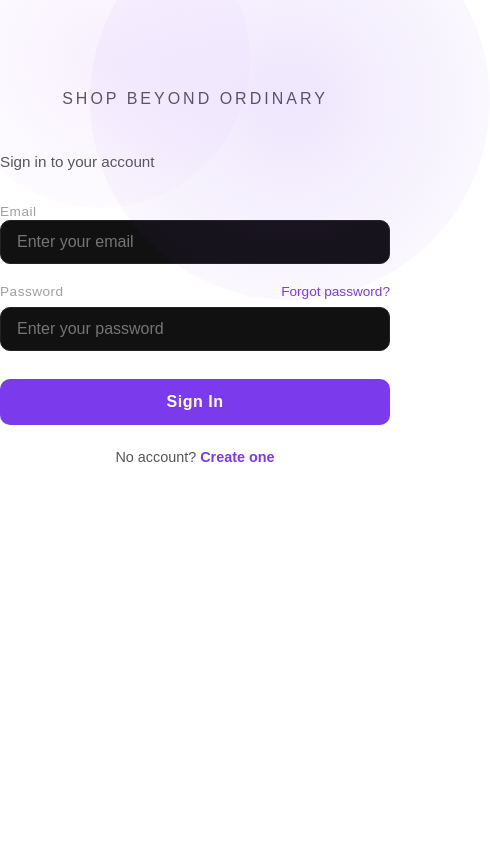
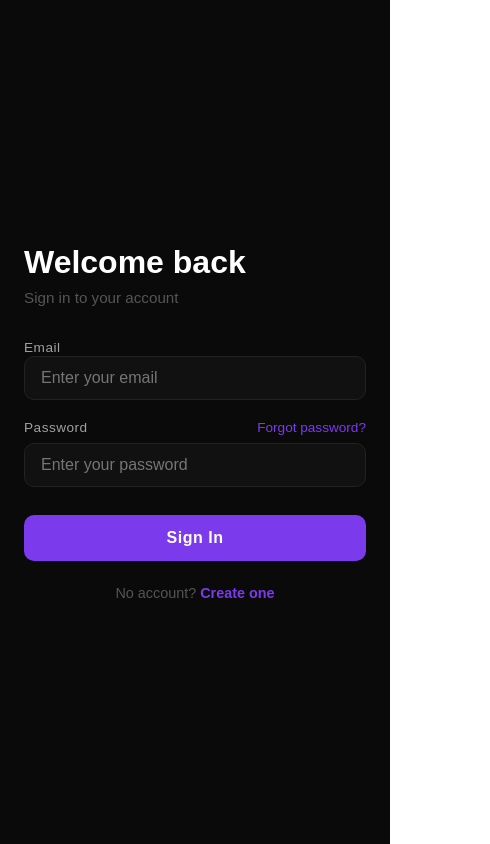
Before and after one commit to shivanianil8/mern-frontend, a React (Vite) app: page /login in a window 390 px wide. Shown: the whole page, 490 px wide, since content can reach past the window. Built offline with nearby package versions, Linux system fonts and the light colour scheme.

Commit message:
fixed navbar responsive

```diff
--- a/src/App.css
+++ b/src/App.css
@@ -1,30 +1,67 @@
-* {
-  margin: 0;
-  padding: 0;
-  box-sizing: border-box;
+/* Navbar */
+.desktop-links {
+  display: flex;
+  align-items: center;
+  gap: 1.5rem;
 }
 
-body {
-  font-family: Arial, sans-serif;
+.hamburger {
+  display: none;
+  background: transparent;
+  border: none;
+  color: #ffffff;
+  font-size: 1.5rem;
+  cursor: pointer;
+  padding: 4px 8px;
 }
 
-nav {
-  background-color: #333;
-  padding: 15px;
+/* Auth pages */
+.auth-left {
+  flex: 1;
   display: flex;
-  gap: 20px;
+  align-items: center;
+  justify-content: center;
+  position: relative;
+  overflow: hidden;
+  padding: 2rem;
+  background: #0d0d0d;
+  border-right: 1px solid #1a1a1a;
 }
 
-nav a {
-  color: white;
-  text-decoration: none;
-  font-size: 18px;
+.auth-right {
+  flex: 1;
+  display: flex;
+  align-items: center;
+  justify-content: center;
+  padding: 2rem;
 }
 
-nav a:hover {
-  color: yellow;
+.auth-page {
+  display: flex;
+  min-height: 100vh;
+  background: #0a0a0a;
 }
 
-.page {
-  padding: 30px;
+@media (max-width: 1024px) {
+  .desktop-links {
+    display: none;
+  }
+
+  .hamburger {
+    display: block;
+  }
+
+  .auth-left {
+    display: none !important;
+  }
+
+  .auth-right {
+    flex: 1;
+    width: 100%;
+    padding: 2rem 1.5rem;
+  }
+
+  .auth-page {
+    flex-direction: column;
+  }
 }
```
